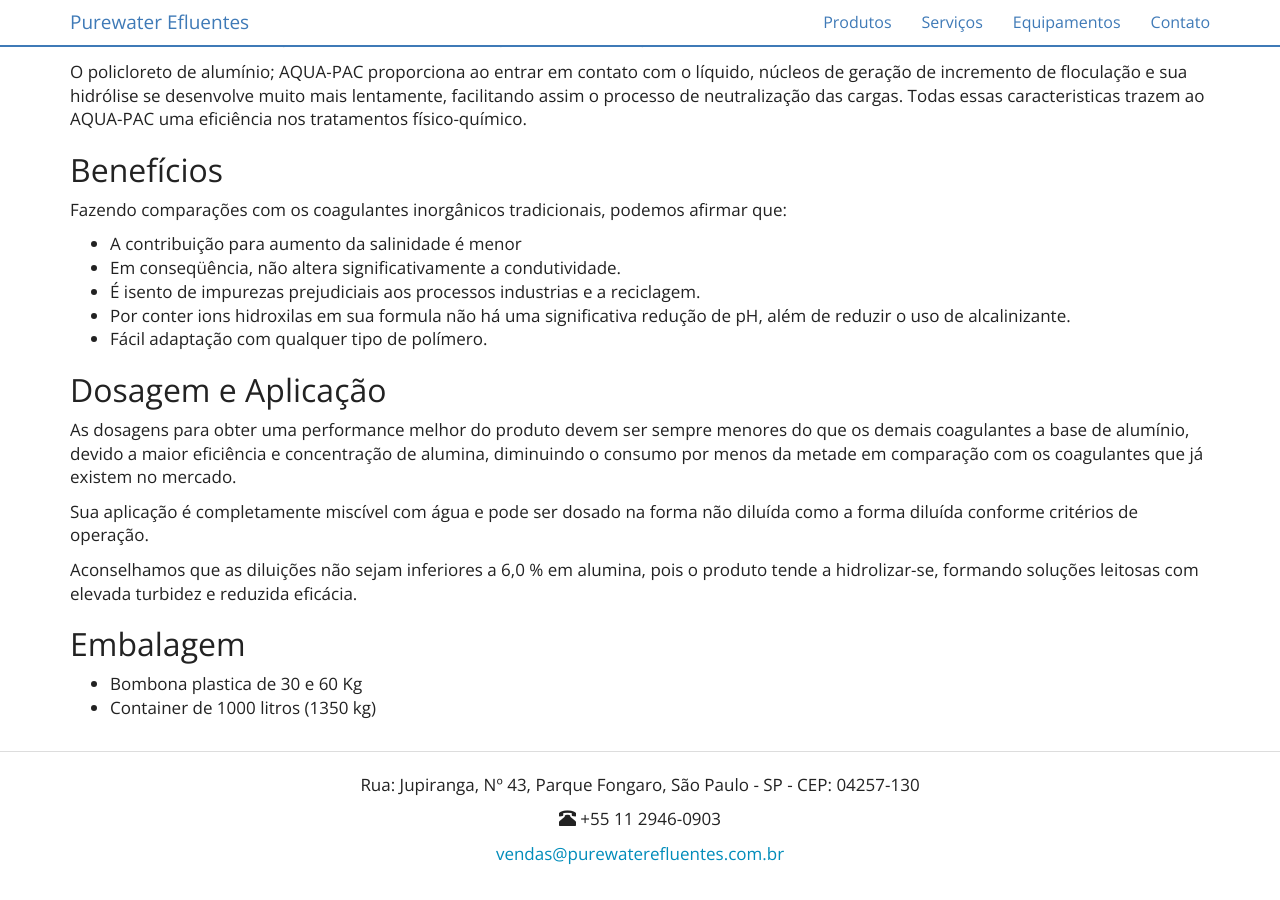
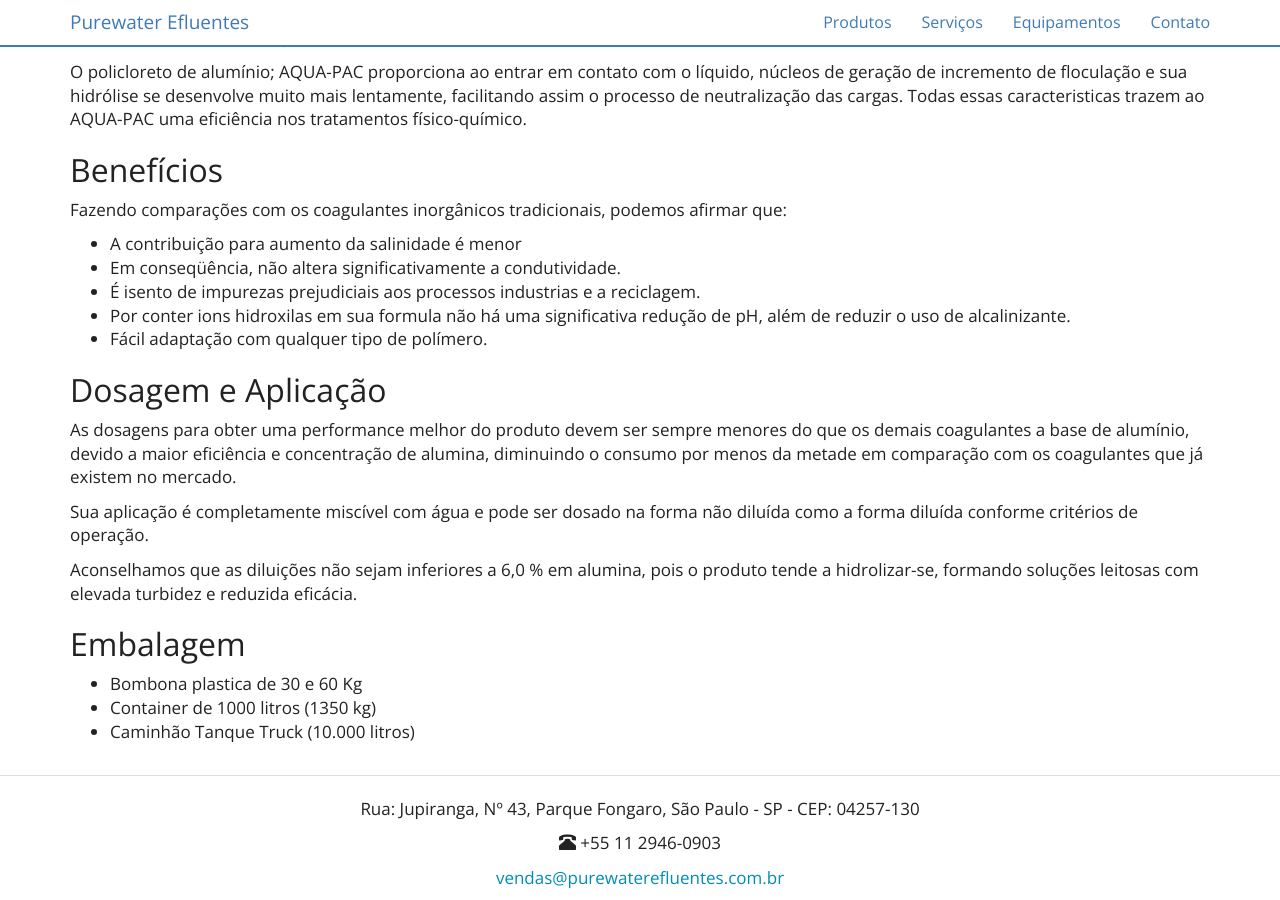
Before and after one commit to purewaterefluentes/purewaterefluentes.github.io, a Jekyll site: the page built from produtos/policloreto-de-aluminio.md, in a window 1280 px wide and 900 px high, scrolled down 528 px. Built offline with Jekyll 4.4.1, drawn with Linux system fonts in a browser that asks for light colours; nearby versions of some CDN libraries; library files that are not in the unit come from our copies; before the commit the page ends 1404 px from its top, so only the background shows below that.

Commit message:
Update policloreto-de-aluminio.md

```diff
--- a/produtos/policloreto-de-aluminio.md
+++ b/produtos/policloreto-de-aluminio.md
@@ -34,3 +34,4 @@
 
 - Bombona plastica de 30 e 60 Kg
 - Container de 1000 litros (1350 kg)
+- Caminhão Tanque Truck (10.000 litros)
```
